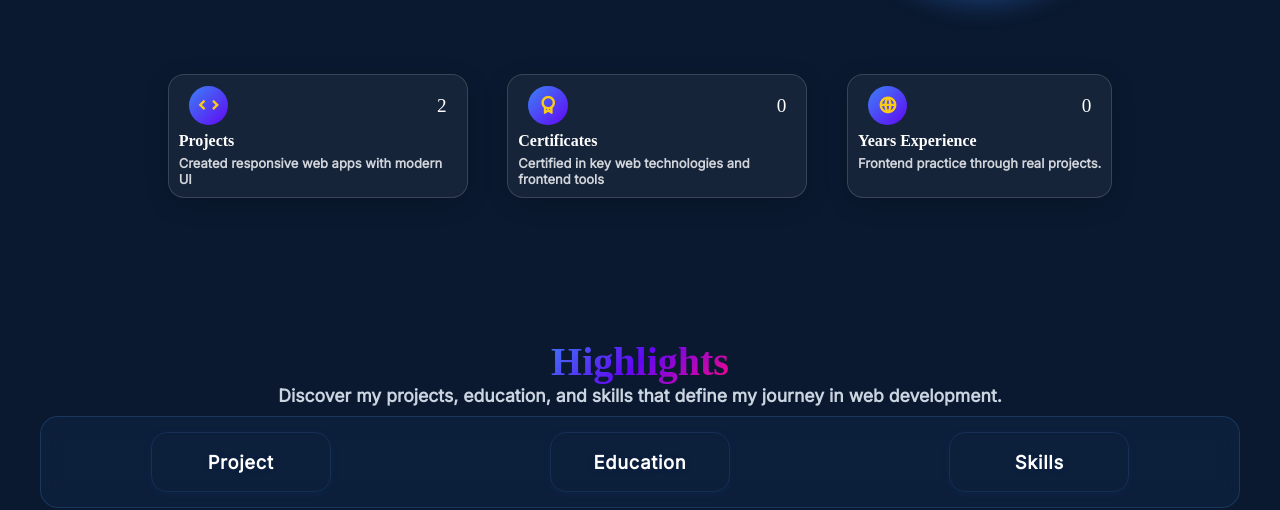
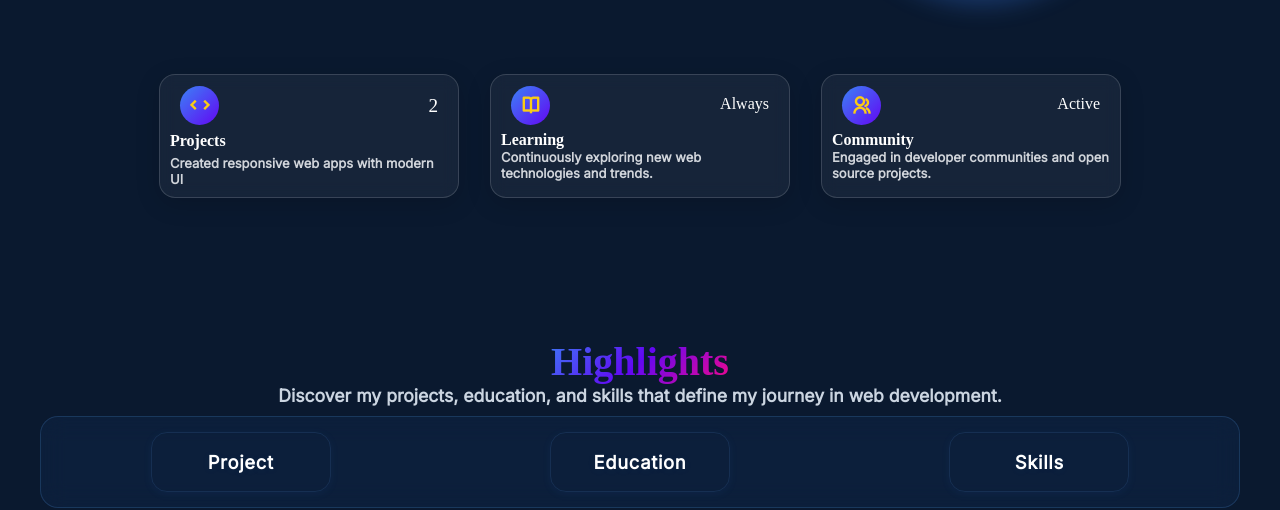
Before and after one commit to its-m4npreet/its-m4npreet.github.io, a plain HTML site: page index.html in a window 1280 px wide. Shown: the part 1162-1672 px from the top of the page. Drawn offline with nearby package versions, Linux system fonts and the light colour scheme; no server answers.

Commit message:
changing non improtent

```diff
--- a/index.html
+++ b/index.html
@@ -145,21 +145,21 @@
                 <span class="project-text">Projects</span>
                 <p>Created responsive web apps with modern UI</p>
             </div>
-            <div class="certificate htk" data-aos="fade-up" data-aos-delay="400">
+            <div class="learning htk" data-aos="fade-up" data-aos-delay="400">
                 <div class="pfd">
-                    <span><i class="ri-award-line"></i></span>
-                    <span class="certificate-count">0</span>
+                    <span><i class="ri-book-open-line"></i></span>
+                    <span class="learning-count">Always</span>
                 </div>
-                <span class="certificate-text">Certificates</span>
-                <p>Certified in key web technologies and frontend tools</p>
+                <span class="learning-text">Learning</span>
+                <p>Continuously exploring new web technologies and trends.</p>
             </div>
-            <div class="experience htk" data-aos="fade-up" data-aos-delay="600">
+            <div class="community htk" data-aos="fade-up" data-aos-delay="600">
                 <div class="pfd">
-                    <span><i class="ri-global-line"></i></span>
-                    <span class="experience-count">0</span>
+                    <span><i class="ri-group-line"></i></span>
+                    <span class="community-count">Active</span>
                 </div>
-                <span class="experience-text">Years Experience</span>
-                <p>Frontend practice through real projects.</p>
+                <span class="community-text">Community</span>
+                <p>Engaged in developer communities and open source projects.</p>
             </div>
         </div>
     </div>
```
